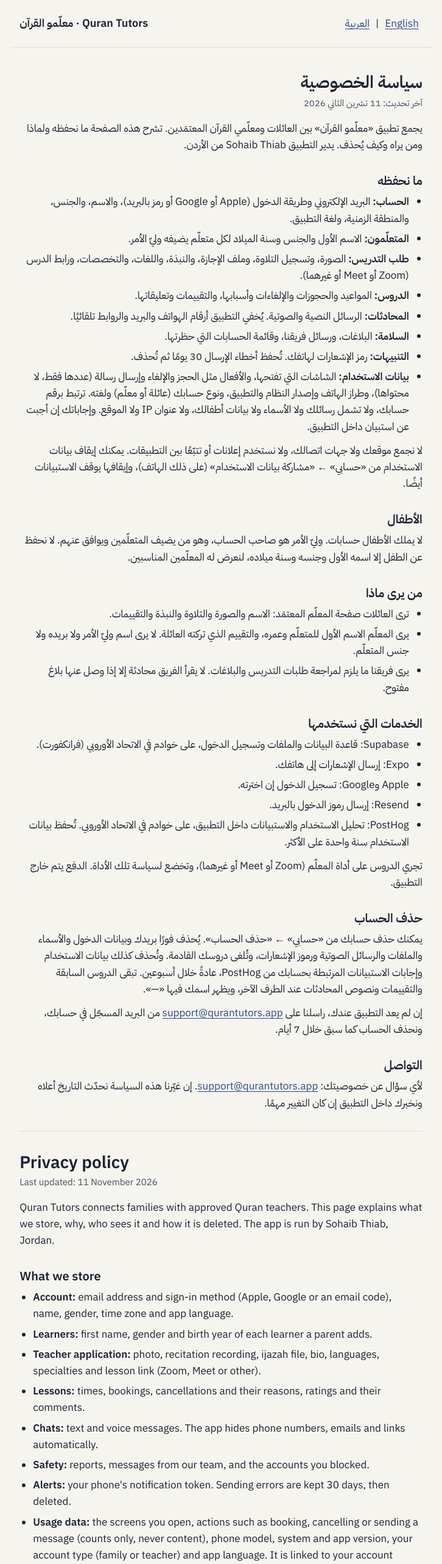
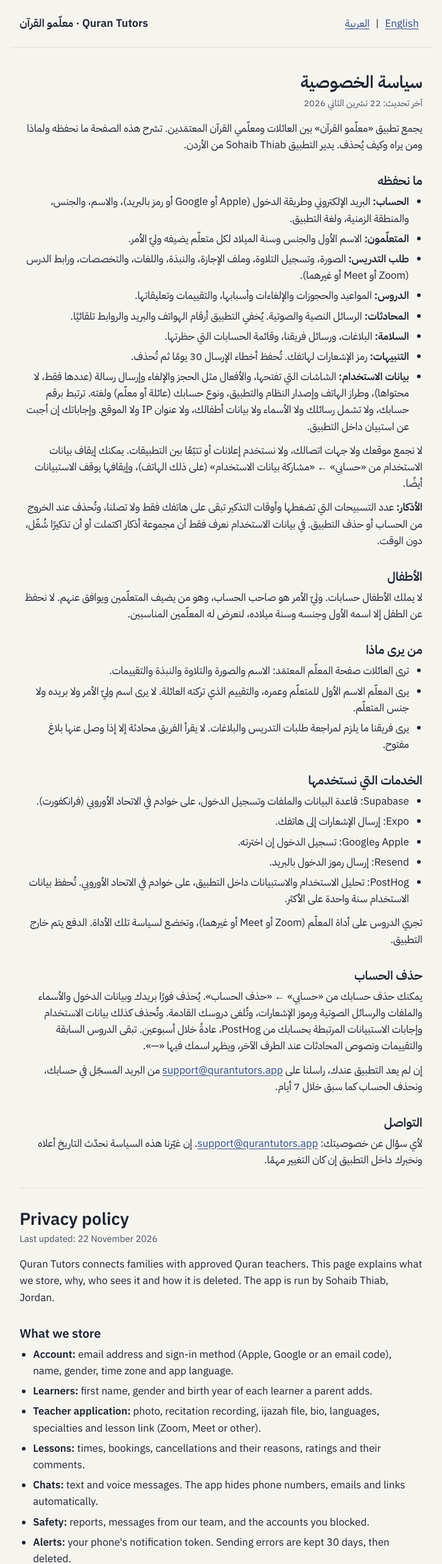
Before and after one commit to sohaibt/quran-legal, a plain HTML site: page privacy.html in a window 1280 px wide. Shown: the top 2564 px of the page at 61% size, without its empty margins (277-1003 px from the left). Drawn offline with Linux system fonts and the light colour scheme.

Commit message:
privacy: athkar counts and reminder times stay on the phone
Co-Authored-By: Claude Opus 5.5 <noreply@anthropic.com>
Claude-Session: https://claude.ai/code/session_016DNsufGnFBSjCoAp7e8PtQ

```diff
--- a/privacy.html
+++ b/privacy.html
@@ -17,7 +17,7 @@
 
 <section id="ar" lang="ar" dir="rtl">
   <h1>سياسة الخصوصية</h1>
-  <p class="updated">آخر تحديث: 11 تشرين الثاني 2026</p>
+  <p class="updated">آخر تحديث: 22 تشرين الثاني 2026</p>
   <p>يجمع تطبيق «معلّمو القرآن» بين العائلات ومعلّمي القرآن المعتمَدين. تشرح هذه الصفحة ما نحفظه ولماذا ومن يراه وكيف يُحذف. يدير التطبيق <span lang="en" dir="ltr">Sohaib Thiab</span> من الأردن.</p>
 
   <h2 id="ar-store">ما نحفظه</h2>
@@ -32,6 +32,7 @@
     <li><strong>بيانات الاستخدام:</strong> الشاشات التي تفتحها، والأفعال مثل الحجز والإلغاء وإرسال رسالة (عددها فقط، لا محتواها)، وطراز الهاتف وإصدار النظام والتطبيق، ونوع حسابك (عائلة أو معلّم) ولغته. ترتبط برقم حسابك، ولا تشمل رسائلك ولا الأسماء ولا بيانات أطفالك، ولا عنوان IP ولا الموقع. وإجاباتك إن أجبت عن استبيان داخل التطبيق.</li>
   </ul>
   <p>لا نجمع موقعك ولا جهات اتصالك، ولا نستخدم إعلانات أو تتبّعًا بين التطبيقات. يمكنك إيقاف بيانات الاستخدام من «حسابي» ← «مشاركة بيانات الاستخدام» (على ذلك الهاتف)، وإيقافها يوقف الاستبيانات أيضًا.</p>
+  <p><strong>الأذكار:</strong> عدد التسبيحات التي تضغطها وأوقات التذكير تبقى على هاتفك فقط ولا تصلنا، وتُحذف عند الخروج من الحساب أو حذف التطبيق. في بيانات الاستخدام نعرف فقط أن مجموعة أذكار اكتملت أو أن تذكيرًا شُغّل، دون الوقت.</p>
 
   <h2 id="ar-children">الأطفال</h2>
   <p>لا يملك الأطفال حسابات. وليّ الأمر هو صاحب الحساب، وهو من يضيف المتعلّمين ويوافق عنهم. لا نحفظ عن الطفل إلا اسمه الأول وجنسه وسنة ميلاده، لنعرض له المعلّمين المناسبين.</p>
@@ -63,7 +64,7 @@
 
 <section id="en" lang="en" dir="ltr">
   <h1>Privacy policy</h1>
-  <p class="updated">Last updated: 11 November 2026</p>
+  <p class="updated">Last updated: 22 November 2026</p>
   <p>Quran Tutors connects families with approved Quran teachers. This page explains what we store, why, who sees it and how it is deleted. The app is run by Sohaib Thiab, Jordan.</p>
 
   <h2 id="en-store">What we store</h2>
@@ -78,6 +79,7 @@
     <li><strong>Usage data:</strong> the screens you open, actions such as booking, cancelling or sending a message (counts only, never content), phone model, system and app version, your account type (family or teacher) and app language. It is linked to your account number and never includes your messages, names or your children's details, your IP address or your location. If you answer an in-app survey, we keep your answers.</li>
   </ul>
   <p>We do not collect your location or contacts, and we use no ads or cross-app tracking. You can turn usage data off in My account → Share usage data (on that phone); turning it off also stops surveys.</p>
+  <p><strong>Athkar:</strong> the counts you tap and your reminder times stay only on your phone and never reach us; they are removed when you sign out or delete the app. Usage data only tells us that an athkar set was finished or a reminder was turned on, never the time.</p>
 
   <h2 id="en-children">Children</h2>
   <p>Children do not have accounts. The parent holds the account, adds learners and consents for them. For a child we keep only the first name, gender and birth year, to show suitable teachers.</p>
```
